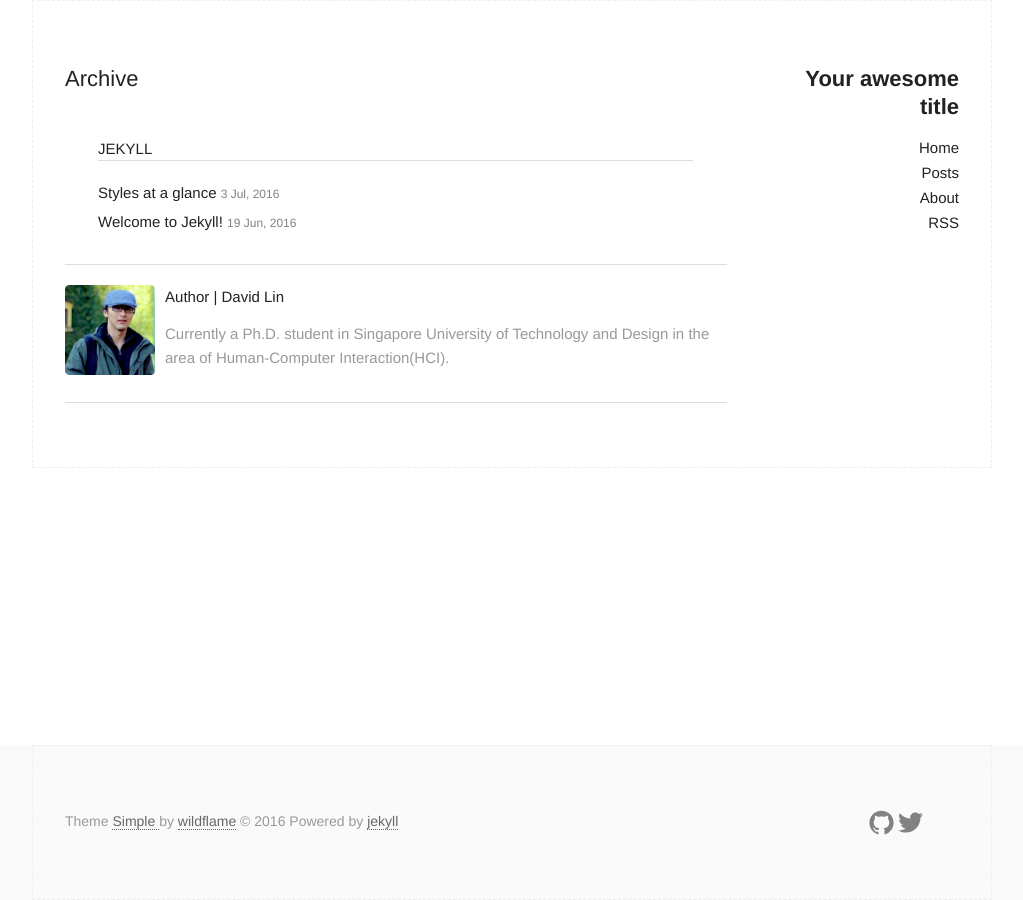
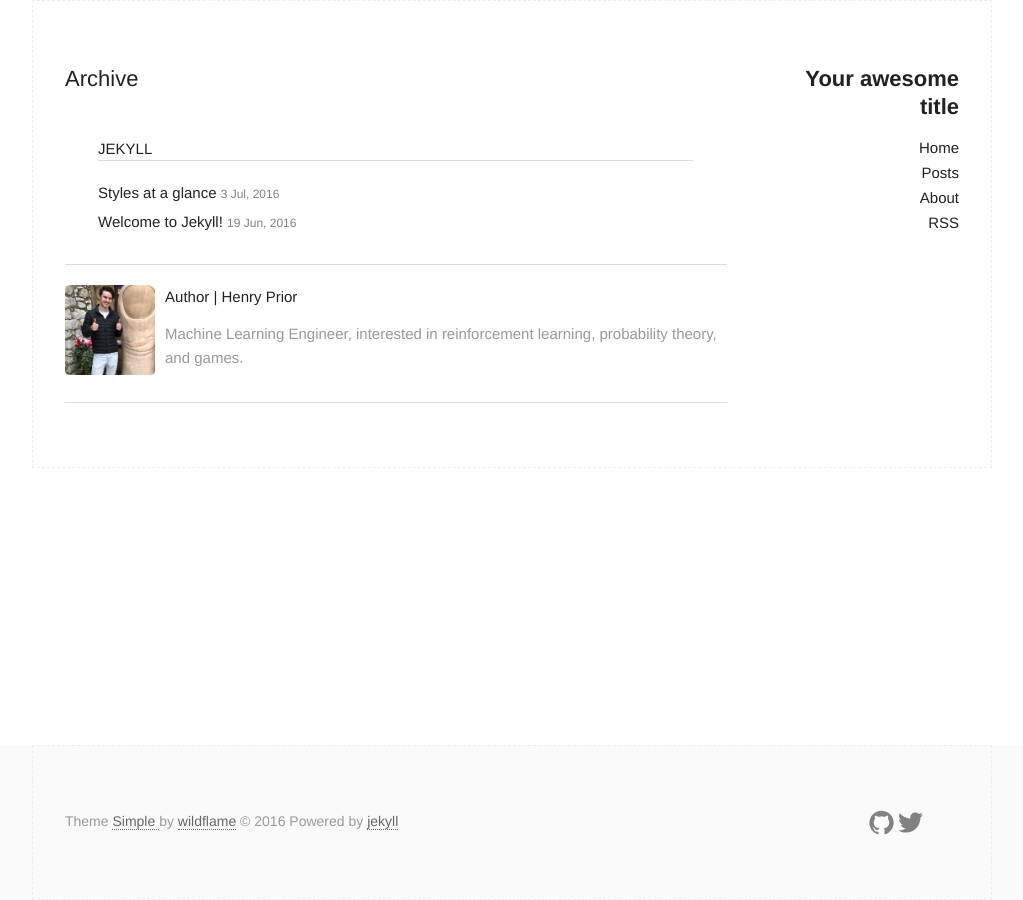
Before and after one commit to wild-flame/jekyll-simple, a Jekyll site: the page built from archive.html, in a window 1280 px wide. Shown: the whole page, without its empty margins (128-1151 px from the left). Built offline with Jekyll 4.4.1, drawn with Linux system fonts in a browser that asks for light colours.

Commit message:
first update

```diff
--- a/_config.yml
+++ b/_config.yml
@@ -7,15 +7,13 @@
 
 # Site settings
 title: Your awesome title
-email: your-email@domain.com
+email: henry.prior@cims.nyu.edu
 description: > # this means to ignore newlines until "baseurl:"
-  Write an awesome description for your new site here. You can edit this
-  line in _config.yml. It will appear in your document head meta (for
-  Google search results) and in your feed.xml site description.
-baseurl: "/jekyll-simple" # the subpath of your site, e.g. /blog
+  Test
+baseurl: "/blog" # the subpath of your site, e.g. /blog
 url: "http://wildflame.me" # the base hostname & protocol for your site
-twitter_username: Taffyer
-github_username:  wild-flame
+twitter_username: henry-prior
+github_username: henry-prior
 
 # Build settings
 markdown: kramdown
--- a/_includes/author.html
+++ b/_includes/author.html
@@ -1,9 +1,9 @@
 <section class="author">
-  <div class="authorimage box" style="background: url({{site.baseurl}}/assets/img/Taffy.jpg)"></div>
+  <div class="authorimage box" style="background: url({{site.baseurl}}/assets/img/Henry.jpg)"></div>
   <div class="authorinfo box">
-    <p>Author | David Lin</p>
+    <p>Author | Henry Prior</p>
     <p class="bio">
-      Currently a Ph.D. student in Singapore University of Technology and Design in the area of Human-Computer Interaction(HCI).
+      Machine Learning Engineer, interested in reinforcement learning, probability theory, and games.
     </p>
   </div>
 </section>
```
Also changed, not shown: assets/img/Henry.jpg (added), assets/img/Taffy.jpg (deleted).
